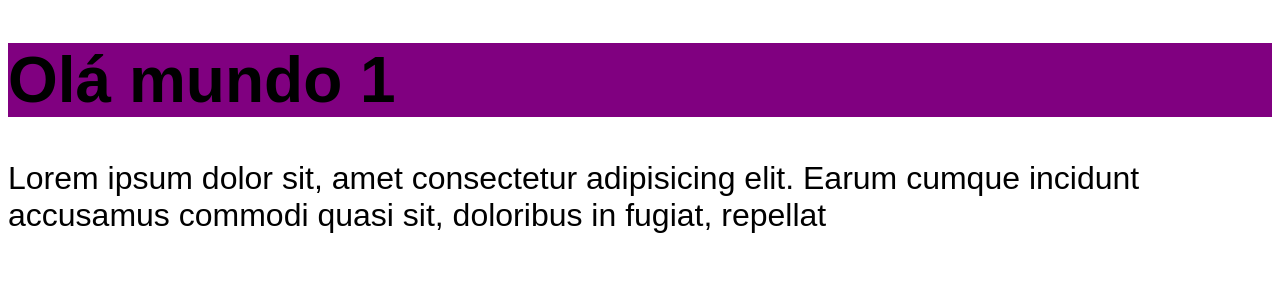
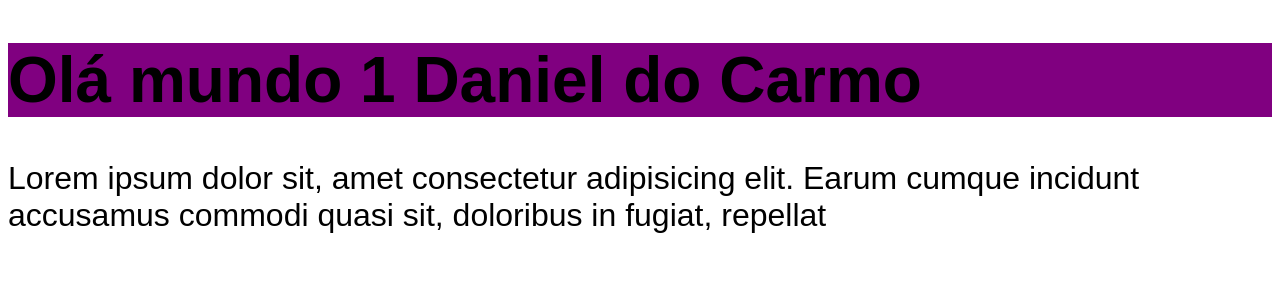
Before and after one commit to dfigueiredo1983/curso_react, a React (Vite) app in the folder chronos-pomodoro/: page / in a window 1280 px wide. Shown: the top 300 px of the page. Built offline with nearby package versions, Linux system fonts and the light colour scheme.

Commit message:
Teste de commit

```diff
--- a/chronos-pomodoro/src/App.tsx
+++ b/chronos-pomodoro/src/App.tsx
@@ -5,7 +5,7 @@ export function App() {
   return (
     <>
       <Heading attr={123} attr2='String'>
-        Olá mundo 1
+        Olá mundo 1 Daniel do Carmo
       </Heading>
       <p>
         Lorem ipsum dolor sit, amet consectetur adipisicing elit. Earum cumque
```
